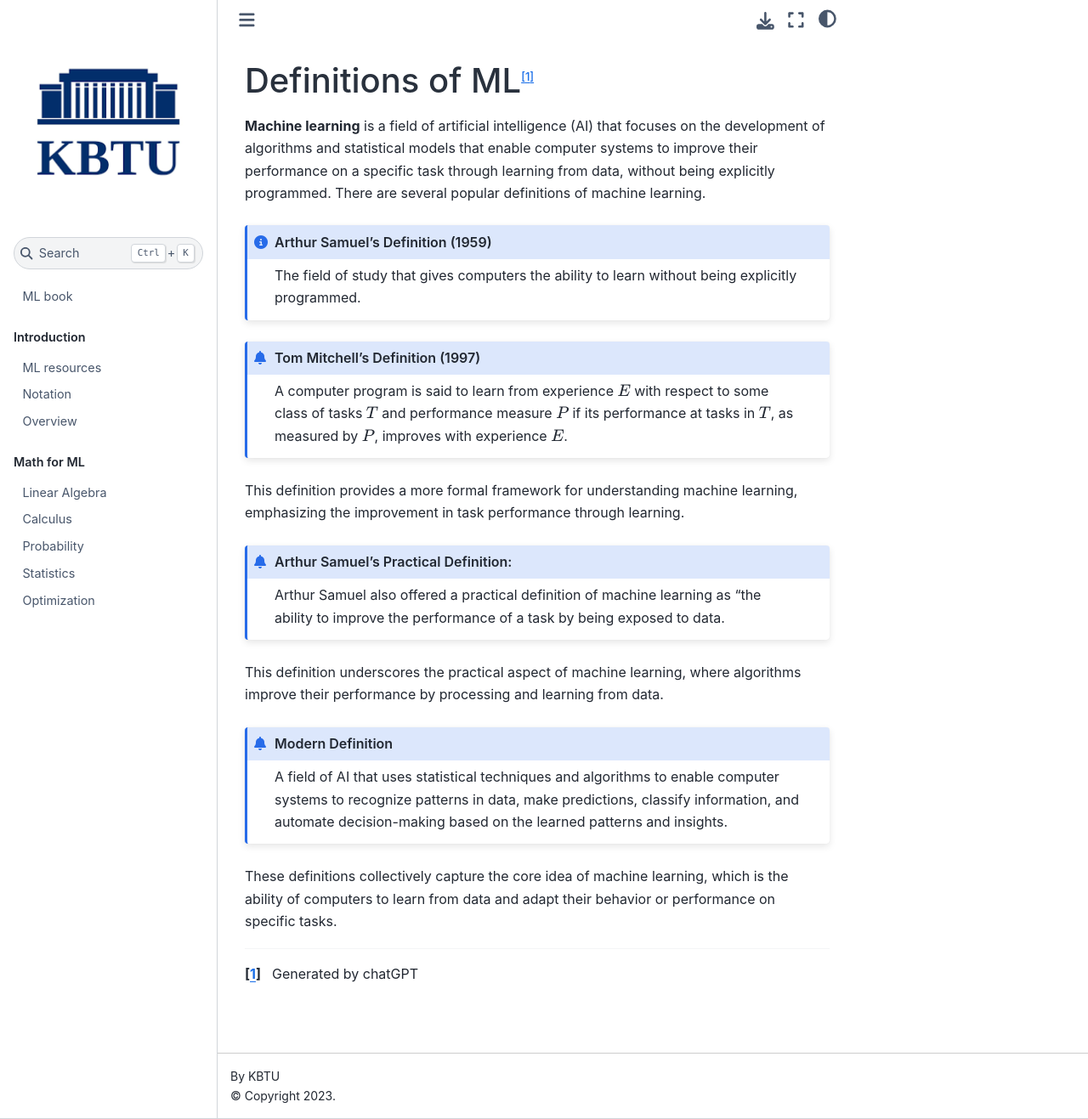
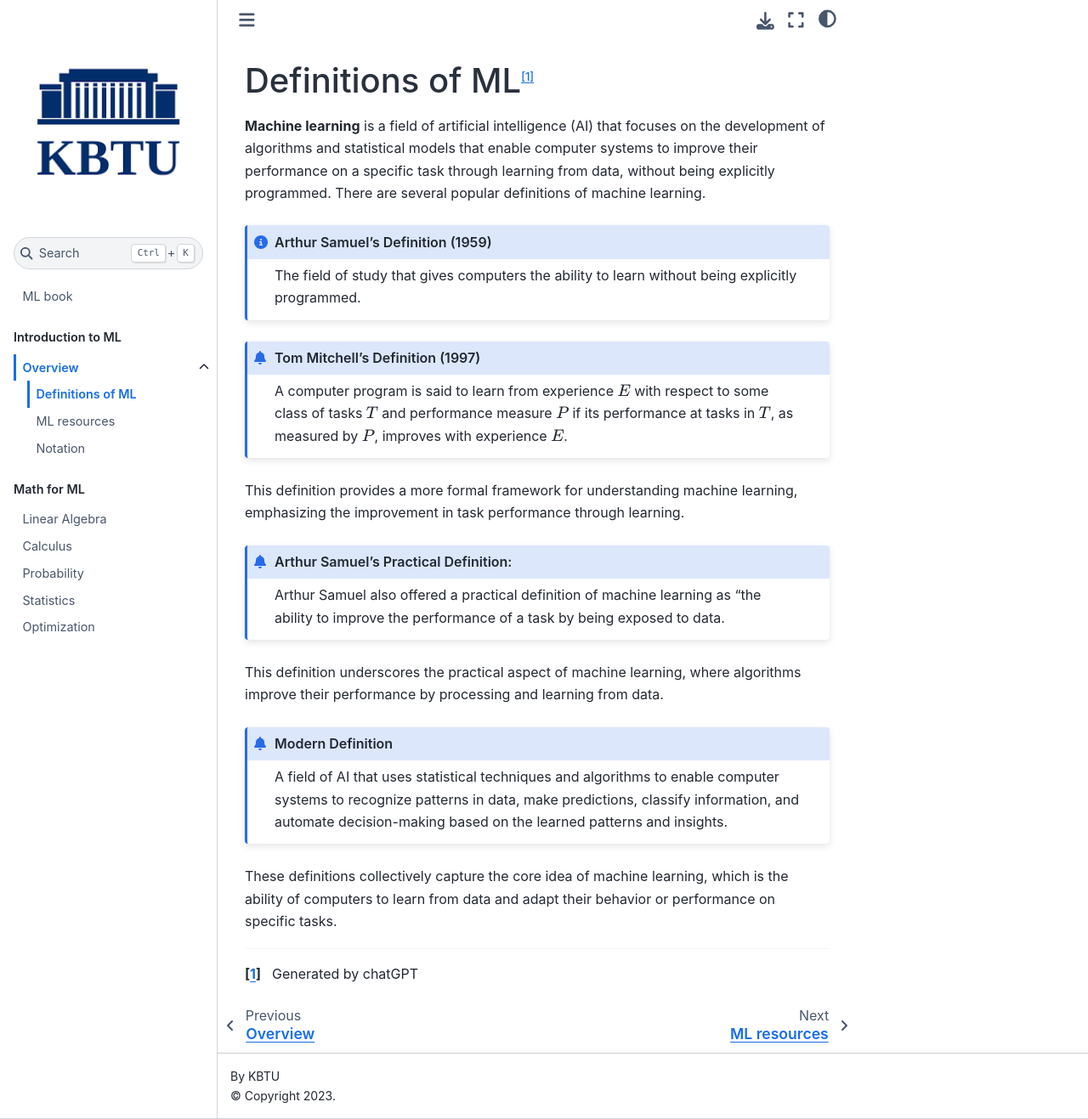
Before and after one commit to Fedmug/kbtu-ml-book, a Jupyter Book: the page built from intro/definition.md, in a window 1280 px wide and 1317 px high. Shown: the whole window at 85% size. Built offline with Jupyter Book 1.0.4 settings and Sphinx 7.4.7 and the Sphinx Book theme 1.1.4, drawn with Linux system fonts in a browser that asks for light colours; pages that are not in the unit, such as notebooks, are missing from menus; comment, search, counter and statistics services are not loaded.

Commit message:
Update toc.yml

```diff
--- a/_toc.yml
+++ b/_toc.yml
@@ -1,11 +1,16 @@
 format: jb-book
 root: README
 parts:
-  - caption: Introduction
+  - caption: Introduction to ML
     chapters:
-      - file: intro/resources
-      - file: intro/notation
       - file: intro/intro_to_ML
+        sections:
+          - file: intro/definition
+          - file: intro/applications
+          - file: intro/data
+          - file: intro/ml_types
+          - file: intro/resources
+          - file: intro/notation
 
   - caption: Math for ML
     chapters:
```
